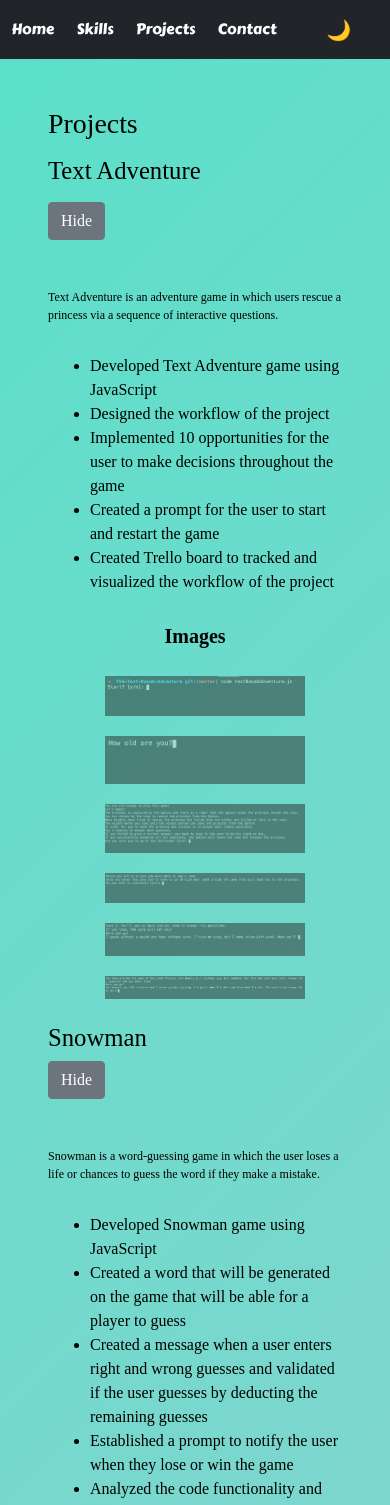
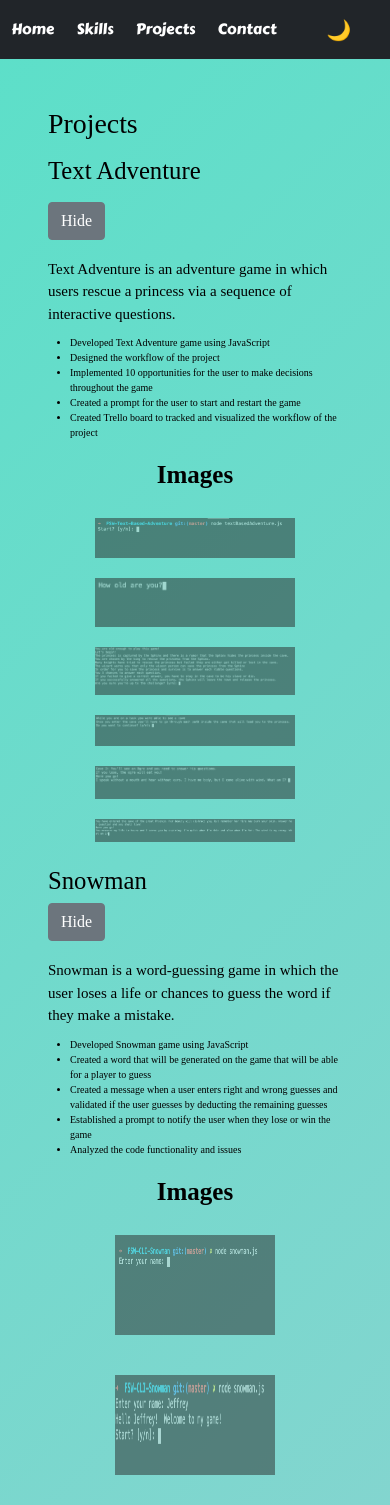
Before and after one commit to JeffreySebastian-Pursuit/Personal-website, a React (Create React App) app: page /projects in a window 390 px wide. Shown: the top 1505 px of the page. Built offline with nearby package versions, Linux system fonts and the light colour scheme; a web font is replaced by a local one.

Commit message:
Added Responsiveness on Project component

```diff
--- a/src/Styles/Project.css
+++ b/src/Styles/Project.css
@@ -1,3 +1,12 @@
+.text {
+  margin-top: -30px;
+  font-size: 22px;
+  margin-bottom: 30px;
+}
+.lists {
+  margin-top: -30px;
+  margin-left: 35px;
+}
 #text-adventure {
   display: flex;
   flex-direction: column;
@@ -20,12 +29,6 @@
   font-weight: bold;
   text-align: center;
 }
-.text {
-  margin-top: -30px;
-  font-size: 22px;
-  text-align: left;
-  margin-bottom: 30px;
-}
 
 #snowman {
   display: flex;
@@ -40,6 +43,7 @@
   transition: transform 1.5s;
   margin-top: 20px;
   opacity: 0.5;
+  margin-bottom: 30px;
 }
 
 #snowman img:hover {
@@ -47,26 +51,21 @@
   opacity: 1;
 }
 
-.lists {
-  margin-top: -30px;
-  margin-left: 35px;
-}
-@media only screen and (max-width: 375px) {
-  #Image {
-    font-size: 20px;
-    font-weight: bold;
-    text-align: center;
+@media only screen and (max-width: 280px) {
+  .text {
+    margin-top: -30px;
+    font-size: 15px;
+    margin-bottom: 30px;
+  }
+  .lists {
     margin-top: -10px;
+    margin-left: -10px;
+    font-size: 10px;
   }
-}
-
-
-@media only screen and (max-width: 700px) {
   #text-adventure img {
     width: 200px;
     transition: transform 1.5s;
     margin-top: 20px;
-    margin-left: -30px;
     opacity: 0.5;
   }
   #text-adventure img:hover {
@@ -74,71 +73,257 @@
     opacity: 1;
   }
   #snowman img {
-    width: 190px;
-    height: 80px;
+    width: 160px;
+    height: 100px;
     transition: transform 1.5s;
     margin-top: 20px;
-    margin-left: -30px;
     opacity: 0.5;
+    margin-bottom: 20px;
   }
   #snowman img:hover {
-    transform: scale(1.1);
+    transform: scale(1.4);
     opacity: 1;
   }
-
-  #text-adventure {
+  #Image {
     font-size: 25px;
-  }
-  .text {
-    margin-top: 0;
-    font-size: 12px;
-  }
-  .lists {
-    margin-top: 0;
-    margin-left: 10px;
+    font-weight: bold;
+    margin-top: -20px;
+    text-align: center;
   }
 }
 
-@media only screen and (max-width: 720px) {
-  #Image {
-    font-size: 20px;
-    font-weight: bold;
-    text-align: center;
+@media only screen and (max-width: 320px) and (min-width: 281px) {
+  .text {
+    margin-top: -30px;
+    font-size: 15px;
+    margin-bottom: 30px;
+  }
+  .lists {
     margin-top: -10px;
+    margin-left: -10px;
+    font-size: 10px;
   }
   #text-adventure img {
     width: 200px;
     transition: transform 1.5s;
     margin-top: 20px;
-    margin-left: 20px;
     opacity: 0.5;
   }
+  #text-adventure img:hover {
+    transform: scale(1.3);
+    opacity: 1;
+  }
   #snowman img {
-    width: 190px;
-    height: 80px;
+    width: 160px;
+    height: 100px;
     transition: transform 1.5s;
     margin-top: 20px;
-    margin-left: 30px;
     opacity: 0.5;
+    margin-bottom: 20px;
+  }
+  #snowman img:hover {
+    transform: scale(1.4);
+    opacity: 1;
   }
 }
-@media only screen and (max-width: 280px) {
+
+@media only screen and (max-width: 360px) and (min-width: 321px) {
+  .text {
+    margin-top: -30px;
+    font-size: 15px;
+    margin-bottom: 30px;
+  }
+  .lists {
+    margin-top: -10px;
+    margin-left: -10px;
+    font-size: 10px;
+  }
   #text-adventure img {
     width: 200px;
     transition: transform 1.5s;
     margin-top: 20px;
-    margin-left:-10px;
     opacity: 0.5;
   }
+  #text-adventure img:hover {
+    transform: scale(1.3);
+    opacity: 1;
+  }
   #snowman img {
-    width: 190px;
-    height: 80px;
+    width: 160px;
+    height: 100px;
     transition: transform 1.5s;
     margin-top: 20px;
+    opacity: 0.5;
+    margin-bottom: 20px;
+  }
+  #snowman img:hover {
+    transform: scale(1.4);
+    opacity: 1;
+  }
+}
+
+@media only screen and (max-width: 375px) and (min-width: 361px) {
+  .text {
+    margin-top: -30px;
+    font-size: 15px;
+    margin-bottom: 30px;
+  }
+  .lists {
+    margin-top: -20px;
     margin-left: -10px;
+    font-size: 10px;
+  }
+  #text-adventure img {
+    width: 200px;
+    transition: transform 1.5s;
+    margin-top: 20px;
     opacity: 0.5;
   }
+  #text-adventure img:hover {
+    transform: scale(1.3);
+    opacity: 1;
+  }
+  #snowman img {
+    width: 160px;
+    height: 100px;
+    transition: transform 1.5s;
+    margin-top: 20px;
+    opacity: 0.5;
+    margin-bottom: 20px;
+  }
+  #snowman img:hover {
+    transform: scale(1.4);
+    opacity: 1;
+  }
+  #Image {
+    font-size: 25px;
+    font-weight: bold;
+    margin-top: -20px;
+    text-align: center;
+  }
+}
+
+@media only screen and (max-width: 411px) and (min-width: 376px) {
+  .text {
+    margin-top: -30px;
+    font-size: 15px;
+    margin-bottom: 30px;
+  }
+  .lists {
+    margin-top: -20px;
+    margin-left: -10px;
+    font-size: 10px;
+  }
+  #text-adventure img {
+    width: 200px;
+    transition: transform 1.5s;
+    margin-top: 20px;
+    opacity: 0.5;
+  }
+  #text-adventure img:hover {
+    transform: scale(1.3);
+    opacity: 1;
+  }
+  #snowman img {
+    width: 160px;
+    height: 100px;
+    transition: transform 1.5s;
+    margin-top: 20px;
+    opacity: 0.5;
+    margin-bottom: 20px;
+  }
+  #snowman img:hover {
+    transform: scale(1.4);
+    opacity: 1;
+  }
+  #Image {
+    font-size: 25px;
+    font-weight: bold;
+    margin-top: -20px;
+    text-align: center;
+  }
+}
+
+@media only screen and (max-width: 414px) and (min-width: 412px) {
+  .text {
+    margin-top: -30px;
+    font-size: 15px;
+    margin-bottom: 30px;
+  }
+  .lists {
+    margin-top: -20px;
+    margin-left: -10px;
+    font-size: 10px;
+  }
+  #text-adventure img {
+    width: 200px;
+    transition: transform 1.5s;
+    margin-top: 20px;
+    opacity: 0.5;
+  }
+  #text-adventure img:hover {
+    transform: scale(1.3);
+    opacity: 1;
+  }
+  #snowman img {
+    width: 160px;
+    height: 100px;
+    transition: transform 1.5s;
+    margin-top: 20px;
+    opacity: 0.5;
+    margin-bottom: 20px;
+  }
+  #snowman img:hover {
+    transform: scale(1.4);
+    opacity: 1;
+  }
+  #Image {
+    font-size: 25px;
+    font-weight: bold;
+    margin-top: -20px;
+    text-align: center;
+  }
+}
 
 
+@media only screen and (max-width: 540px) and (min-width: 415px) {
+  .text {
+    margin-top: -30px;
+    font-size: 15px;
+    margin-bottom: 30px;
+  }
+  .lists {
+    margin-top: -20px;
+    margin-left: -10px;
+    font-size: 10px;
+  }
+  #text-adventure img {
+    width: 200px;
+    transition: transform 1.5s;
+    margin-top: 20px;
+    opacity: 0.5;
+  }
+  #text-adventure img:hover {
+    transform: scale(1.3);
+    opacity: 1;
+  }
+  #snowman img {
+    width: 160px;
+    height: 100px;
+    transition: transform 1.5s;
+    margin-top: 20px;
+    opacity: 0.5;
+    margin-bottom: 20px;
+  }
+  #snowman img:hover {
+    transform: scale(1.4);
+    opacity: 1;
+  }
+  #Image {
+    font-size: 25px;
+    font-weight: bold;
+    margin-top: -20px;
+    text-align: center;
+  }
 
 }
```
